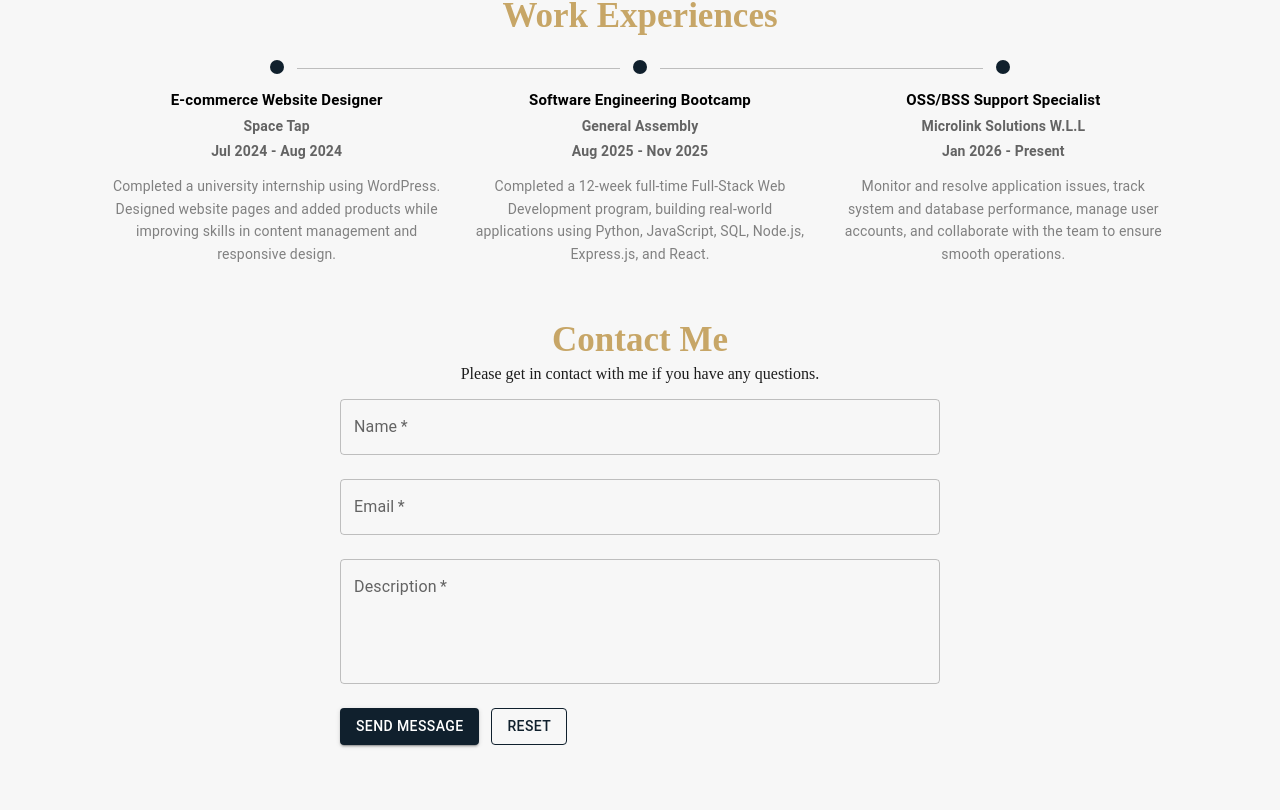
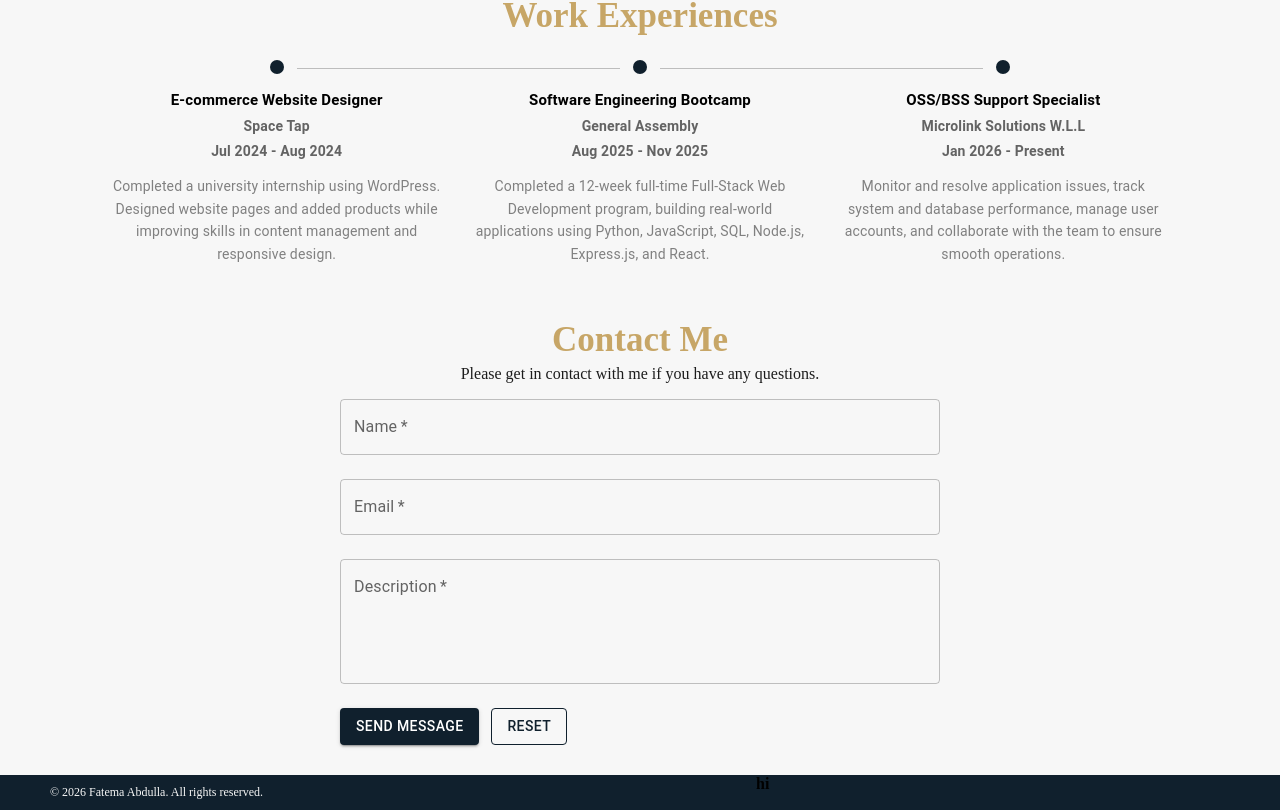
Before and after one commit to Fatema-Abdulla/portfolio, a React (Vite) app: page / in a window 1280 px wide. Shown: the part 847-1657 px from the top of the page. Before the commit the page ends 1622 px from the top, so only its background shows below. Built offline with nearby package versions, Linux system fonts and the light colour scheme.

Commit message:
modify the contact link and start the footer

```diff
--- a/src/App.css
+++ b/src/App.css
@@ -169,6 +169,16 @@ body {
   line-height: 1.6;
 }
 
+.footer-text{
+  padding: 10px 0 10px 50px;
+}
+
+.my-copyright{
+  font-size: 12px;
+  color: #f7f7f7;
+  font-weight:lighter;
+}
+
 /* Responsive */
 @media (max-width: 768px) {
   .nav-container {
--- a/src/App.jsx
+++ b/src/App.jsx
@@ -4,6 +4,8 @@ import { Routes, Route } from "react-router-dom"
 
 import Nav from "./components/Nav"
 import Home from "./pages/Home"
+import Footer from "./components/Footer"
+
 
 const App = () => {
   return (
@@ -19,6 +21,7 @@ const App = () => {
           ))
         }
       </div> */}
+      < Footer />
     </div>
   )
 }
--- a/src/components/Contact.jsx
+++ b/src/components/Contact.jsx
@@ -27,12 +27,12 @@ const Contact = () => {
     e.preventDefault()
 
     const formURL =
-      "https://docs.google.com/forms/d/e/1FAIpQLSdMzwkY-amHSGkFutMV_36LySWtxvqWJotlSt90XbR5zoTNeA/formResponse"
+      "https://docs.google.com/forms/d/e/1FAIpQLScpyIH48lQCA1G9oD_Wa2OQa7ulOvrLzbogN1USNmjnUQYLCA/formResponse"
 
     const formBody = new FormData()
-    formBody.append("entry.2051031244", formData.name)
-    formBody.append("entry.275432559", formData.email)
-    formBody.append("entry.2007378710", formData.description)
+    formBody.append("entry.1370365448", formData.name)
+    formBody.append("entry.680401577", formData.email)
+    formBody.append("entry.1302566134", formData.description)
 
     try {
       await fetch(formURL, {
@@ -61,8 +61,8 @@ const Contact = () => {
       </p>
       <Box sx={{ maxWidth: 600, mx: "auto" }}>
         {success && (
-          <Alert severity="success" sx={{ mb: 2 }}>
-            description sent successfully!
+          <Alert severity="success" sx={{ mt: 2, mb: 1 }}>
+            Email Sent Successfully!
           </Alert>
         )}
 
--- /dev/null
+++ b/src/components/Footer.jsx
@@ -0,0 +1,24 @@
+import "../App.css"
+
+import Box from "@mui/material/Box"
+import Grid from "@mui/material/Grid"
+import { styled } from "@mui/material/styles"
+import { Link } from "react-scroll"
+
+
+const Footer = () => {
+  return (
+    <Box sx={{ flexGrow: 1 }}>
+      <Grid container spacing={2} className="header-container">
+        <Grid size={{ xs: 7 }} className="footer-text">
+          <h2 className="my-copyright">© 2026 Fatema Abdulla. All rights reserved.</h2>
+        </Grid>
+        <Grid size={{ xs: 4 }}>
+          <h4> hi </h4>
+        </Grid>
+      </Grid>
+    </Box>
+  )
+}
+
+export default Footer
```
